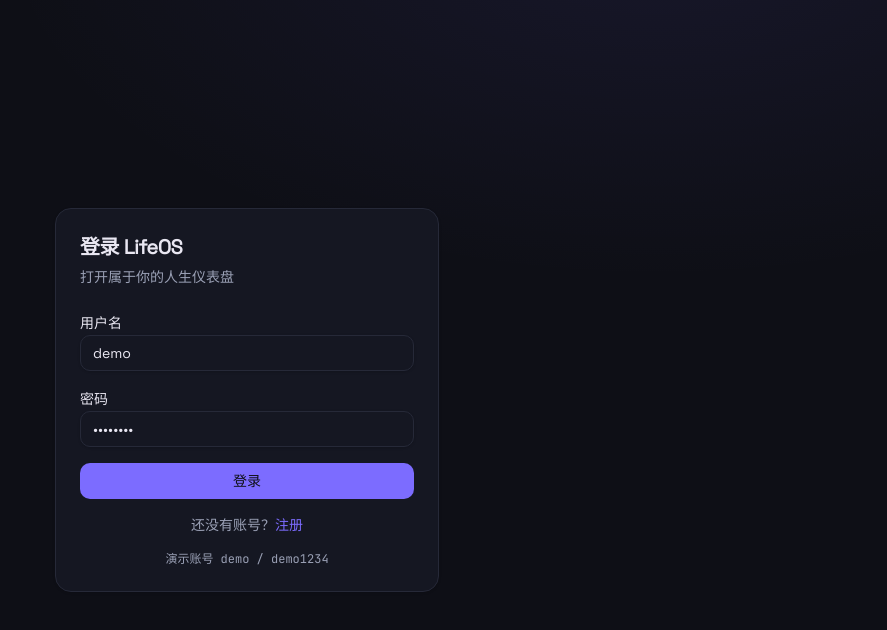
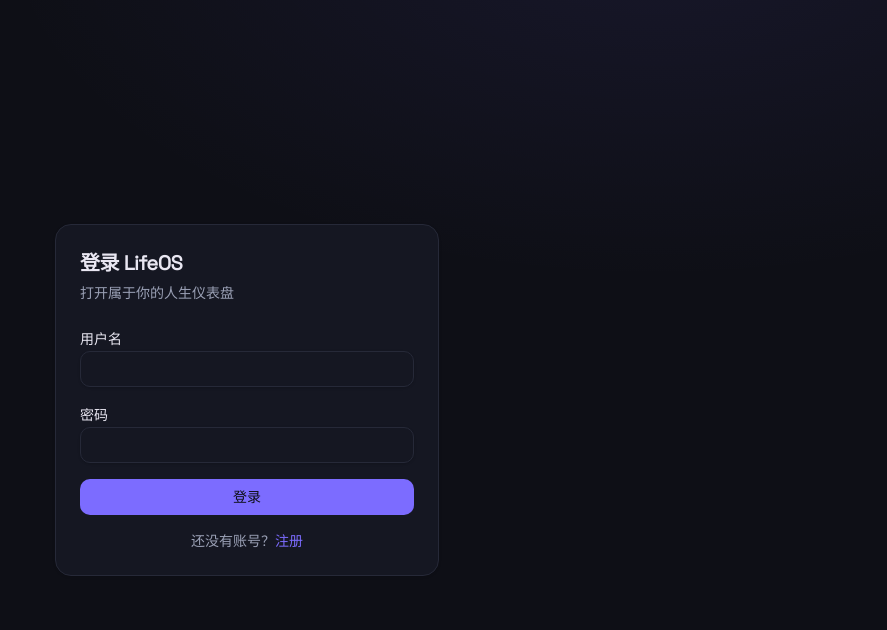
Before and after one commit to abstyle001/lifeof-front, a React (Vite) app: page /login in a window 1280 px wide. Shown: the top 630 px of the page, without its empty margins (393-1280 px from the left). Built offline with nearby package versions, Linux system fonts and the light colour scheme; no server answers.

Commit message:
fix: 去掉登录页提示以及默认填充表单

```diff
--- a/src/pages/LoginPage.tsx
+++ b/src/pages/LoginPage.tsx
@@ -9,8 +9,8 @@ import { useAuth } from "@/lib/auth";
 export function LoginPage() {
   const { login } = useAuth();
   const navigate = useNavigate();
-  const [username, setUsername] = useState("demo");
-  const [password, setPassword] = useState("demo1234");
+  const [username, setUsername] = useState("");
+  const [password, setPassword] = useState("");
   const [error, setError] = useState<string | null>(null);
   const [submitting, setSubmitting] = useState(false);
 
@@ -66,9 +66,6 @@ export function LoginPage() {
                 注册
               </Link>
             </p>
-            <p className="text-center font-mono text-xs text-muted-foreground">
-              演示账号 demo / demo1234
-            </p>
           </form>
         </CardContent>
       </Card>
```
